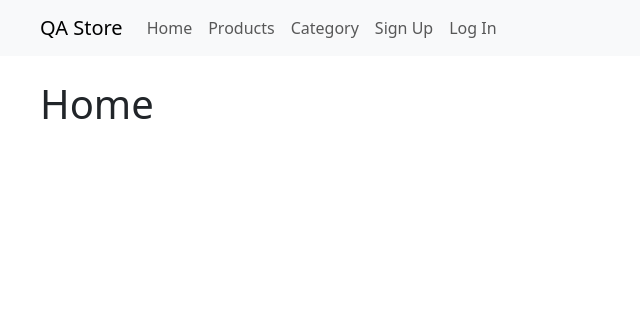
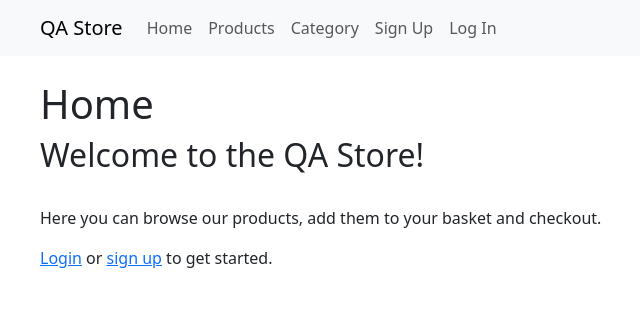
Before and after one commit to jamesbryer/ams_proj_1, a Flask app: page / in a window 1280 px wide. Shown: the top 316 px of the page, without its empty margins (42-682 px from the left). Run offline with Flask 3, Linux system fonts and the light colour scheme.

Commit message:
added some basic text to start

```diff
--- a/application/templates/home.html
+++ b/application/templates/home.html
@@ -1,5 +1,10 @@
 {% extends 'navbar.html' %}
 
 {% block content %}
-
+<h2>Welcome to the QA Store!</h2>
+<br>
+<p>Here you can browse our products, add them to your basket and checkout.</p>
+{% if not session['user_id'] %}
+<p><a href="/login">Login</a> or <a href="/signup">sign up</a> to get started.</p>
+{% endif %}
 {% endblock %}
```
